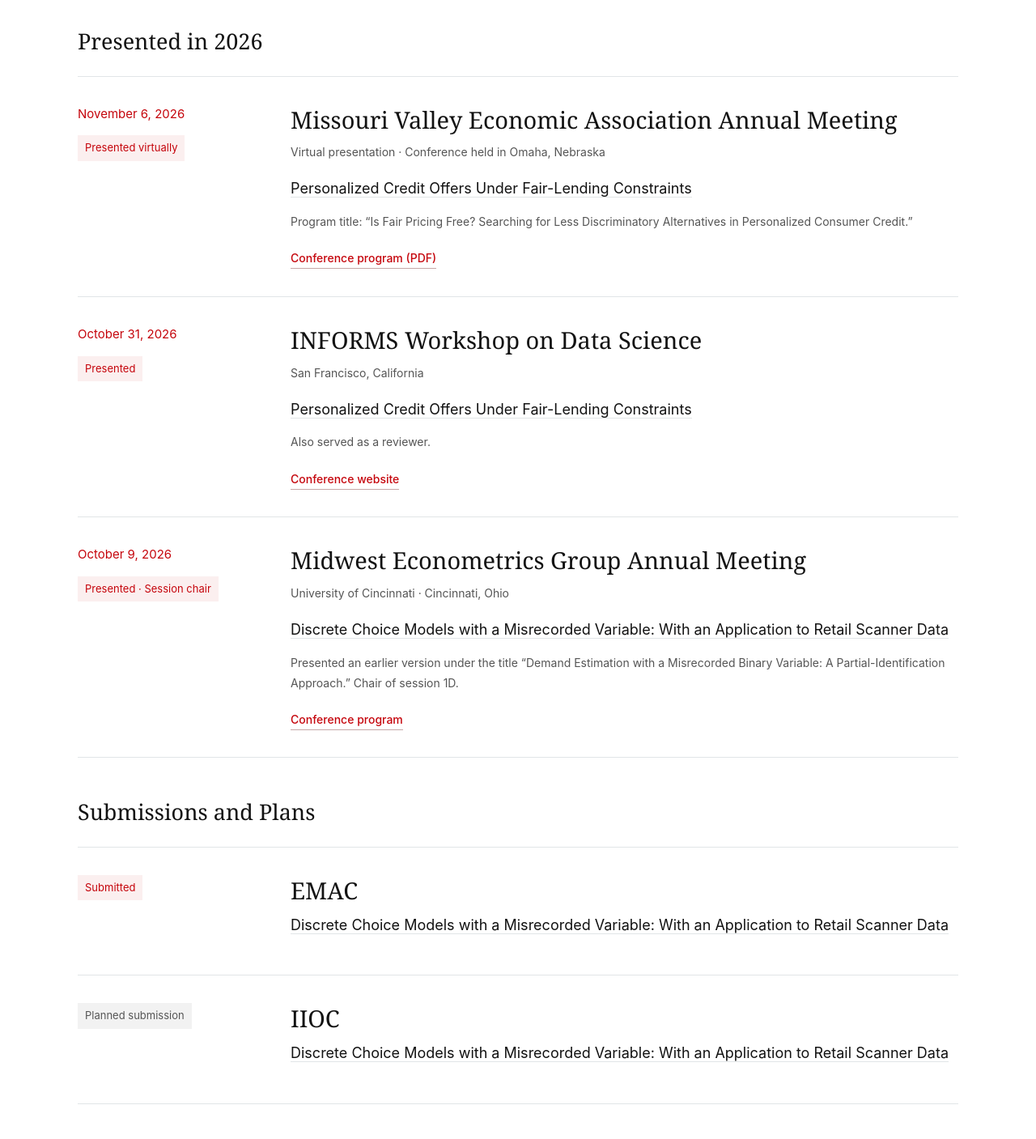
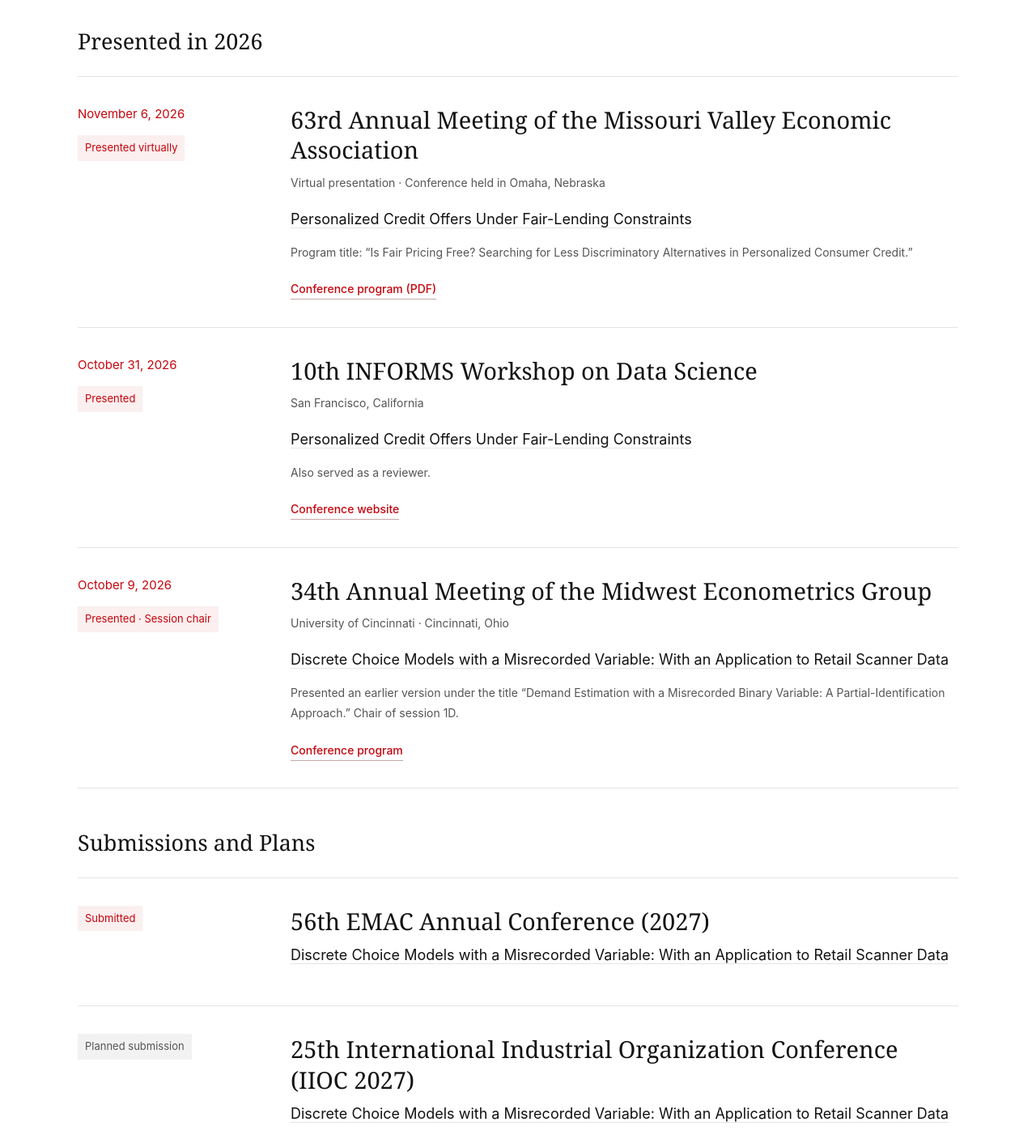
Before and after one commit to ZacharyZhangIOMKT/zacharyzhangiomkt.github.io, a plain HTML site: page conferences.html in a window 1280 px wide. Shown: the part 840-2247 px from the top of the page at 81% size. Drawn offline with Linux system fonts and the light colour scheme.

Commit message:
Add official conference editions and planned ISMS submission with Prof. Sha Yang

```diff
--- a/conferences.html
+++ b/conferences.html
@@ -11,14 +11,15 @@
 <article class="conference-entry"><div class="conference-date"><time datetime="2027-02">February 2027</time><span class="status">Accepted for presentation</span></div><div class="conference-main"><h3>2027 AMA Winter Academic Conference</h3><p class="conference-location">New Orleans, Louisiana · February 12–14, 2027</p><p class="conference-paper"><a href="structural.html#demand-paper">Discrete Choice Models with a Misrecorded Variable: With an Application to Retail Scanner Data</a></p><p class="conference-note">Competing for Best Student Award</p><a class="text-link" href="https://www.ama.org/events/academic/2027-ama-winter-academic-conference/" target="_blank" rel="noopener">Conference website</a></div></article>
 </section>
 <section class="wrap conference-section" aria-labelledby="presented"><h2 class="conference-group" id="presented">Presented in 2026</h2>
-<article class="conference-entry"><div class="conference-date"><time datetime="2026-11-06">November 6, 2026</time><span class="status">Presented virtually</span></div><div class="conference-main"><h3>Missouri Valley Economic Association Annual Meeting</h3><p class="conference-location">Virtual presentation · Conference held in Omaha, Nebraska</p><p class="conference-paper"><a href="ai.html#credit-paper">Personalized Credit Offers Under Fair-Lending Constraints</a></p><p class="conference-note">Program title: “Is Fair Pricing Free? Searching for Less Discriminatory Alternatives in Personalized Consumer Credit.”</p><a class="text-link" href="https://www.mvea.net/uploads/7/0/2/3/70235109/mvea_2026_preliminary_program_10.31.26.pdf" target="_blank" rel="noopener">Conference program (PDF)</a></div></article>
-<article class="conference-entry"><div class="conference-date"><time datetime="2026-10-31">October 31, 2026</time><span class="status">Presented</span></div><div class="conference-main"><h3>INFORMS Workshop on Data Science</h3><p class="conference-location">San Francisco, California</p><p class="conference-paper"><a href="ai.html#credit-paper">Personalized Credit Offers Under Fair-Lending Constraints</a></p><p class="conference-note">Also served as a reviewer.</p><a class="text-link" href="https://sites.google.com/view/data-science-2026/" target="_blank" rel="noopener">Conference website</a></div></article>
-<article class="conference-entry"><div class="conference-date"><time datetime="2026-10-09">October 9, 2026</time><span class="status">Presented · Session chair</span></div><div class="conference-main"><h3>Midwest Econometrics Group Annual Meeting</h3><p class="conference-location">University of Cincinnati · Cincinnati, Ohio</p><p class="conference-paper"><a href="structural.html#demand-paper">Discrete Choice Models with a Misrecorded Variable: With an Application to Retail Scanner Data</a></p><p class="conference-note">Presented an earlier version under the title “Demand Estimation with a Misrecorded Binary Variable: A Partial-Identification Approach.” Chair of session 1D.</p><a class="text-link" href="https://www.business.uc.edu/faculty-research/economics/research/meg-2026.html" target="_blank" rel="noopener">Conference program</a></div></article>
+<article class="conference-entry"><div class="conference-date"><time datetime="2026-11-06">November 6, 2026</time><span class="status">Presented virtually</span></div><div class="conference-main"><h3>63rd Annual Meeting of the Missouri Valley Economic Association</h3><p class="conference-location">Virtual presentation · Conference held in Omaha, Nebraska</p><p class="conference-paper"><a href="ai.html#credit-paper">Personalized Credit Offers Under Fair-Lending Constraints</a></p><p class="conference-note">Program title: “Is Fair Pricing Free? Searching for Less Discriminatory Alternatives in Personalized Consumer Credit.”</p><a class="text-link" href="https://www.mvea.net/uploads/7/0/2/3/70235109/mvea_2026_preliminary_program_10.31.26.pdf" target="_blank" rel="noopener">Conference program (PDF)</a></div></article>
+<article class="conference-entry"><div class="conference-date"><time datetime="2026-10-31">October 31, 2026</time><span class="status">Presented</span></div><div class="conference-main"><h3>10th INFORMS Workshop on Data Science</h3><p class="conference-location">San Francisco, California</p><p class="conference-paper"><a href="ai.html#credit-paper">Personalized Credit Offers Under Fair-Lending Constraints</a></p><p class="conference-note">Also served as a reviewer.</p><a class="text-link" href="https://sites.google.com/view/data-science-2026/" target="_blank" rel="noopener">Conference website</a></div></article>
+<article class="conference-entry"><div class="conference-date"><time datetime="2026-10-09">October 9, 2026</time><span class="status">Presented · Session chair</span></div><div class="conference-main"><h3>34th Annual Meeting of the Midwest Econometrics Group</h3><p class="conference-location">University of Cincinnati · Cincinnati, Ohio</p><p class="conference-paper"><a href="structural.html#demand-paper">Discrete Choice Models with a Misrecorded Variable: With an Application to Retail Scanner Data</a></p><p class="conference-note">Presented an earlier version under the title “Demand Estimation with a Misrecorded Binary Variable: A Partial-Identification Approach.” Chair of session 1D.</p><a class="text-link" href="https://www.business.uc.edu/faculty-research/economics/research/meg-2026.html" target="_blank" rel="noopener">Conference program</a></div></article>
 </section>
 
 <section class="wrap conference-section" aria-labelledby="submission-plans"><h2 class="conference-group" id="submission-plans">Submissions and Plans</h2>
-<article class="conference-entry"><div class="conference-date"><span class="status">Submitted</span></div><div class="conference-main"><h3>EMAC</h3><p class="conference-paper"><a href="structural.html#demand-paper">Discrete Choice Models with a Misrecorded Variable: With an Application to Retail Scanner Data</a></p></div></article>
-<article class="conference-entry"><div class="conference-date"><span class="status muted">Planned submission</span></div><div class="conference-main"><h3>IIOC</h3><p class="conference-paper"><a href="structural.html#demand-paper">Discrete Choice Models with a Misrecorded Variable: With an Application to Retail Scanner Data</a></p></div></article>
+<article class="conference-entry"><div class="conference-date"><span class="status">Submitted</span></div><div class="conference-main"><h3>56th EMAC Annual Conference (2027)</h3><p class="conference-paper"><a href="structural.html#demand-paper">Discrete Choice Models with a Misrecorded Variable: With an Application to Retail Scanner Data</a></p></div></article>
+<article class="conference-entry"><div class="conference-date"><span class="status muted">Planned submission</span></div><div class="conference-main"><h3>25th International Industrial Organization Conference (IIOC 2027)</h3><p class="conference-paper"><a href="structural.html#demand-paper">Discrete Choice Models with a Misrecorded Variable: With an Application to Retail Scanner Data</a></p></div></article>
+<article class="conference-entry"><div class="conference-date"><span class="status muted">Planned submission</span></div><div class="conference-main"><h3>2027 ISMS Marketing Science Conference</h3><p class="conference-paper"><a href="structural.html#review-paper">Follow-up Online Reviews from an Automobile Digital Platform</a></p><p class="conference-note">Coauthored with Prof. Sha Yang.</p><a class="text-link" href="https://connect.informs.org/isms/conferences/marketing-science-conference" target="_blank" rel="noopener">Conference website</a></div></article>
 </section>
 </main>
 <footer><div class="footer-inner"><div><a class="footer-name" href="index.html">Zachary Zheng Zhang</a><p>University of Wisconsin–Madison · Expected graduation: May 2027</p></div><div class="footer-contact"><a href="mailto:zzhang2687@wisc.edu">zzhang2687@wisc.edu</a><p>Updated November 21, 2026</p></div></div></footer>
```
